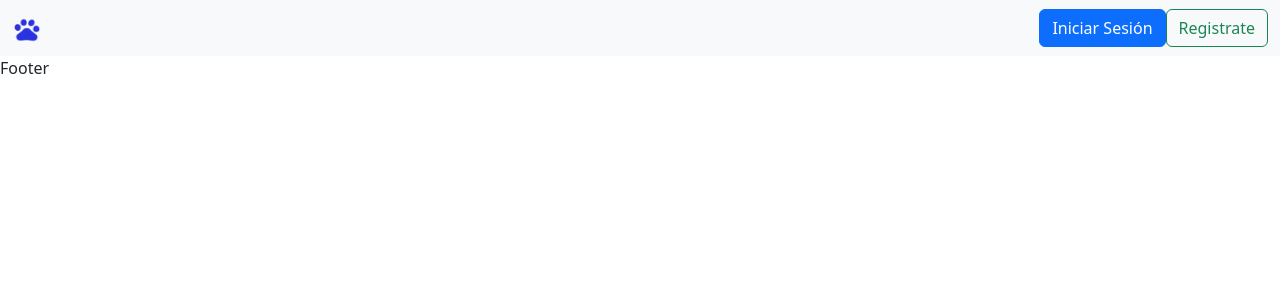
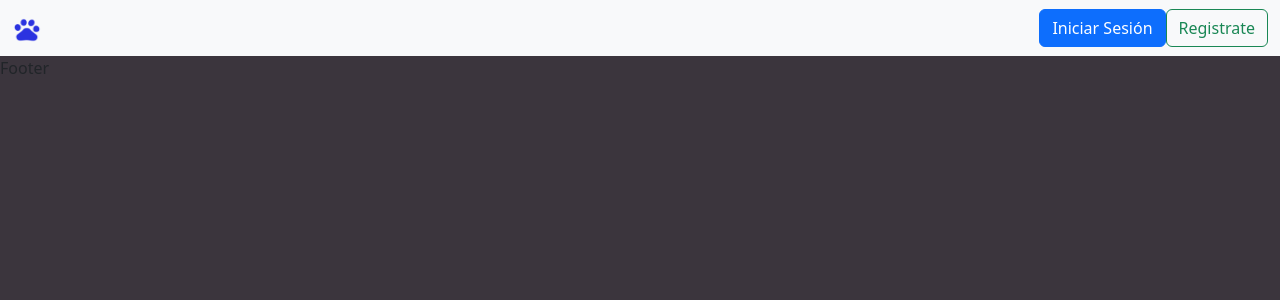
Before and after one commit to andersonNB/vet-app, a React (Vite) app: page / in a window 1280 px wide. Shown: the top 300 px of the page. Built offline with nearby package versions, Linux system fonts and the light colour scheme.

Commit message:
update: scss added

```diff
--- a/package.json
+++ b/package.json
@@ -12,7 +12,8 @@
     "bootstrap": "^5.2.3",
     "react": "^18.2.0",
     "react-dom": "^18.2.0",
-    "react-router-dom": "^6.5.0"
+    "react-router-dom": "^6.5.0",
+    "sass": "^1.57.1"
   },
   "devDependencies": {
     "@types/react": "^18.0.26",
--- a/src/VetApp.css
+++ /dev/null
@@ -1,4 +0,0 @@
-html{
-    margin: 0;
-    padding: 0;
-}
--- a/src/VetApp.jsx
+++ b/src/VetApp.jsx
@@ -1,6 +1,6 @@
 import {BrowserRouter} from 'react-router-dom';
 // import reactLogo from './assets/react.svg'
-// import './App.css'
+import './VetApp.scss'
 import { VetRoutes } from "./routes";
 
 function VetApp() {
--- /dev/null
+++ b/src/VetApp.scss
@@ -0,0 +1,12 @@
+/* abstracts */
+@import './shared/scss/abstracts/variables';
+
+
+html{
+    margin: 0;
+    padding: 0;
+}
+
+body {
+    background-color: var(--base-color);
+}
--- /dev/null
+++ b/src/shared/scss/abstracts/_variables.scss
@@ -0,0 +1,4 @@
+:root {
+    /* colors */
+    --base-color: #3B353D;
+}
```
Also changed, not shown: 1 other file (tests, documents, lock files or other folders).
